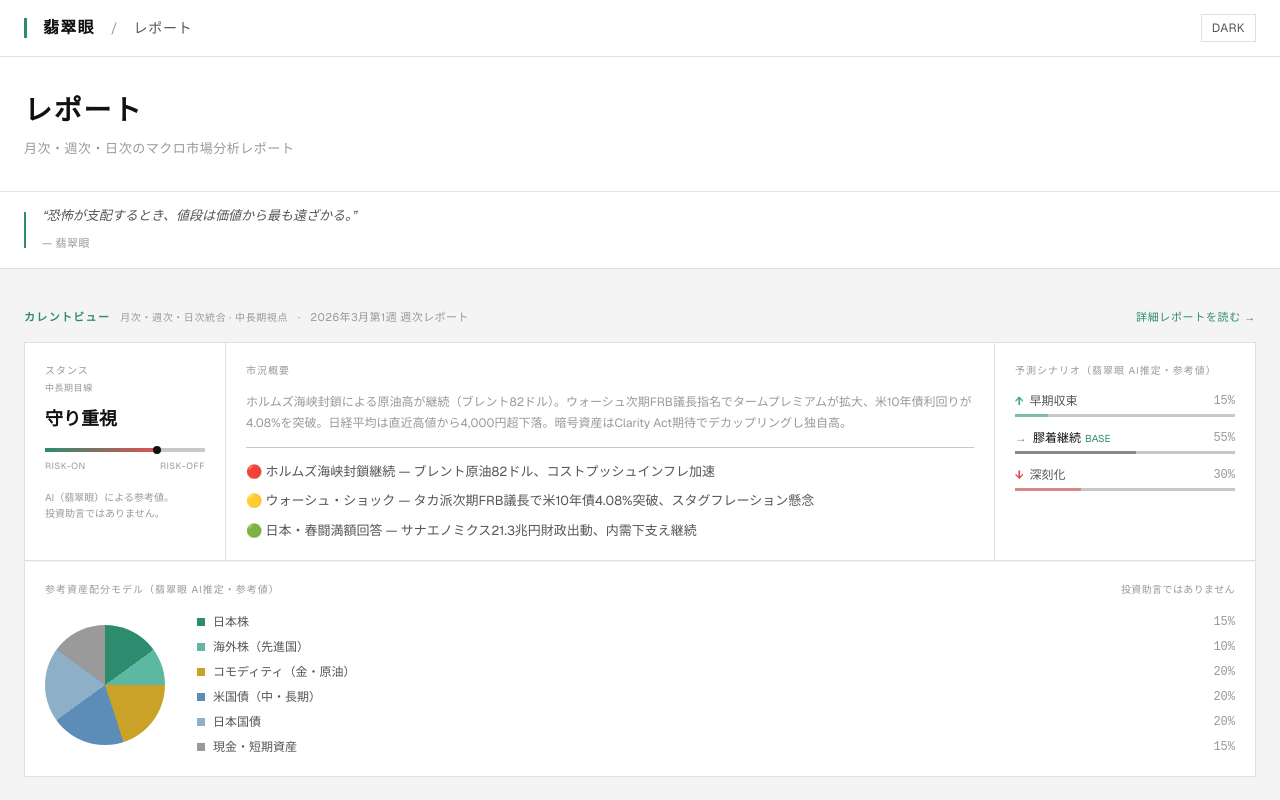
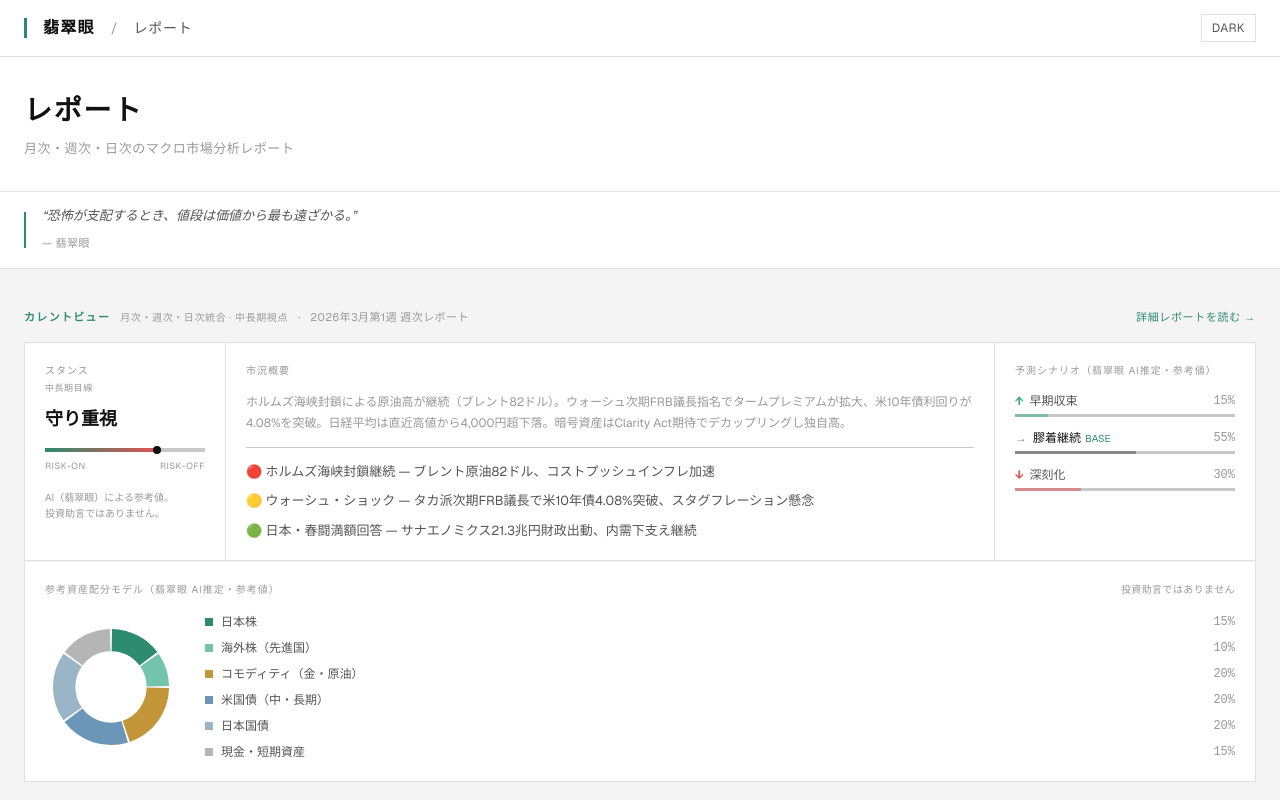
Before and after one commit to ops324/hisuigan-macro-insight-engine, a Next.js app: page /reports in a window 1280 px wide. Shown: the top 800 px of the page. Built offline with nearby package versions, Linux system fonts and the light colour scheme.

Commit message:
feat: 資産配分モデルをSVGドーナツグラフに変更（上品なデザイン）
Co-Authored-By: Claude Sonnet 4.6 <noreply@anthropic.com>

```diff
--- a/app/reports/ReportsClient.tsx
+++ b/app/reports/ReportsClient.tsx
@@ -26,15 +26,54 @@ function directionLabel(d: string) {
   return d === "up" ? "↑" : d === "down" ? "↓" : "→";
 }
 
-const ALLOC_COLORS = ["#2d8c6e", "#5cb8a0", "#c9a227", "#5b8db8", "#8dafc8", "#9a9a9a"];
+const ALLOC_COLORS = ["#2d8c6e", "#74c4ad", "#c4963a", "#6b96b8", "#9bb5c8", "#b5b5b5"];
 
-function buildConicGradient(items: AllocationItem[]): string {
+function polarToCartesian(cx: number, cy: number, r: number, angleDeg: number) {
+  const rad = ((angleDeg - 90) * Math.PI) / 180;
+  return { x: cx + r * Math.cos(rad), y: cy + r * Math.sin(rad) };
+}
+
+function donutSegmentPath(cx: number, cy: number, outerR: number, innerR: number, startDeg: number, endDeg: number) {
+  const o1 = polarToCartesian(cx, cy, outerR, startDeg);
+  const o2 = polarToCartesian(cx, cy, outerR, endDeg);
+  const i2 = polarToCartesian(cx, cy, innerR, endDeg);
+  const i1 = polarToCartesian(cx, cy, innerR, startDeg);
+  const large = endDeg - startDeg > 180 ? 1 : 0;
+  return `M ${o1.x} ${o1.y} A ${outerR} ${outerR} 0 ${large} 1 ${o2.x} ${o2.y} L ${i2.x} ${i2.y} A ${innerR} ${innerR} 0 ${large} 0 ${i1.x} ${i1.y} Z`;
+}
+
+function AllocationDonut({ items, t }: { items: AllocationItem[]; t: typeof themeMap["dark"] | typeof themeMap["light"] }) {
+  const size = 132;
+  const cx = size / 2;
+  const cy = size / 2;
+  const outerR = size * 0.44;
+  const innerR = size * 0.27;
+  const gap = 2;
   let cum = 0;
-  return `conic-gradient(${items.map((item, i) => {
-    const start = cum;
+  const segments = items.map((item, i) => {
+    const start = (cum / 100) * 360 + gap / 2;
     cum += item.percent;
-    return `${ALLOC_COLORS[i % ALLOC_COLORS.length]} ${start}% ${cum}%`;
-  }).join(", ")})`;
+    const end = (cum / 100) * 360 - gap / 2;
+    return { item, start, end, color: ALLOC_COLORS[i % ALLOC_COLORS.length] };
+  });
+  return (
+    <div style={{ display: "flex", alignItems: "center", gap: 28, flexWrap: "wrap" }}>
+      <svg width={size} height={size} style={{ flexShrink: 0 }}>
+        {segments.map((seg, i) => (
+          <path key={i} d={donutSegmentPath(cx, cy, outerR, innerR, seg.start, seg.end)} fill={seg.color} />
+        ))}
+      </svg>
+      <div style={{ display: "flex", flexDirection: "column", gap: 8, flex: 1, minWidth: 180 }}>
+        {items.map((item, i) => (
+          <div key={i} style={{ display: "flex", alignItems: "center", gap: 8 }}>
+            <div style={{ width: 8, height: 8, background: ALLOC_COLORS[i % ALLOC_COLORS.length], flexShrink: 0 }} />
+            <span style={{ fontSize: 12, color: t.textSub, flex: 1 }}>{item.label}</span>
+            <span style={{ fontSize: 12, color: t.textMuted, fontFamily: "monospace" }}>{item.percent}%</span>
+          </div>
+        ))}
+      </div>
+    </div>
+  );
 }
 
 function CurrentView({ report, t }: { report: ReportMeta; t: typeof themeMap["dark"] | typeof themeMap["light"] }) {
@@ -129,18 +168,7 @@ function CurrentView({ report, t }: { report: ReportMeta; t: typeof themeMap["da
             <span style={{ fontSize: 10, color: t.textMuted, letterSpacing: "0.1em" }}>参考資産配分モデル（翡翠眼 AI推定・参考値）</span>
             <span style={{ fontSize: 10, color: t.textMuted, letterSpacing: "0.04em" }}>投資助言ではありません</span>
           </div>
-          <div style={{ display: "flex", alignItems: "center", gap: 32, flexWrap: "wrap" }}>
-            <div style={{ width: 120, height: 120, borderRadius: "50%", background: buildConicGradient(allocation as AllocationItem[]), flexShrink: 0 }} />
-            <div style={{ display: "flex", flexDirection: "column", gap: 7, flex: 1, minWidth: 180 }}>
-              {(allocation as AllocationItem[]).map((item, i) => (
-                <div key={i} style={{ display: "flex", alignItems: "center", gap: 8 }}>
-                  <div style={{ width: 8, height: 8, background: ALLOC_COLORS[i % ALLOC_COLORS.length], flexShrink: 0 }} />
-                  <span style={{ fontSize: 12, color: t.textSub, flex: 1 }}>{item.label}</span>
-                  <span style={{ fontSize: 12, color: t.textMuted, fontFamily: "monospace" }}>{item.percent}%</span>
-                </div>
-              ))}
-            </div>
-          </div>
+          <AllocationDonut items={allocation as AllocationItem[]} t={t} />
         </div>
       )}
     </div>
```
Also changed, not shown: 1 other file (tests, documents, lock files or other folders).
